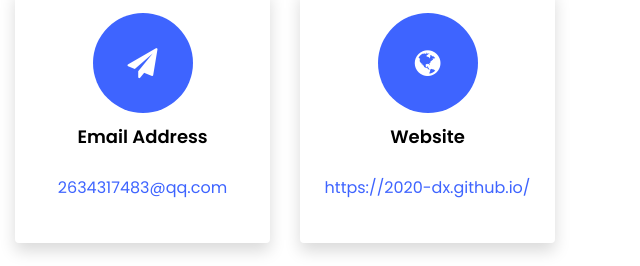
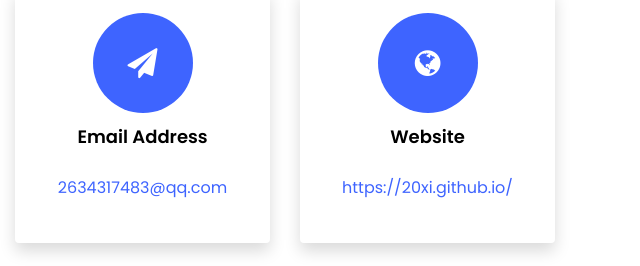
Before and after one commit to 20xi/20xi.github.io, a plain HTML site: page index.html in a window 1280 px wide. Shown: the part 6104-6370 px from the top of the page, 640-1280 px from the left. Drawn offline with Linux system fonts and the light colour scheme; files whose address does not match are found by name.

Commit message:
Update index.html

```diff
--- a/index.html
+++ b/index.html
@@ -441,7 +441,7 @@
           		</div>
           		<div>
 	          		<h3 class="mb-4">Website</h3>
-		            <p><a href="#">https://2020-dx.github.io/</a></p>
+		            <p><a href="#">https://20xi.github.io/</a></p>
 	            </div>
 	          </div>
           </div>
```
